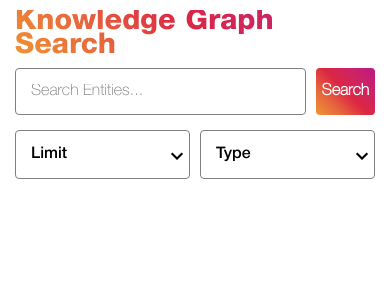
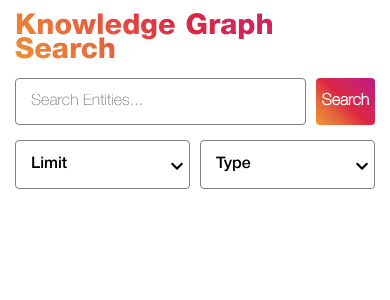
Before and after one commit to SahilMaharaj/knowledge-is-power, a Nuxt app: page / in a window 390 px wide. Shown: the top 300 px of the page. Built offline with nearby package versions, Linux system fonts and the light colour scheme.

Commit message:
Feat: Fixed H1 cutting off at the top on mobile devices

```diff
--- a/components/Header.vue
+++ b/components/Header.vue
@@ -16,7 +16,7 @@
 }
 
 nav {
-  padding: 10px 0;
+  margin: 10px 0;
 }
 
 #logo {
@@ -32,6 +32,7 @@ h1 {
   background-clip: text;
 	-webkit-background-clip: text;
   color: transparent;
+  padding: 5px 0;
 }
 
 @media all and (max-width: 500px) {
```
